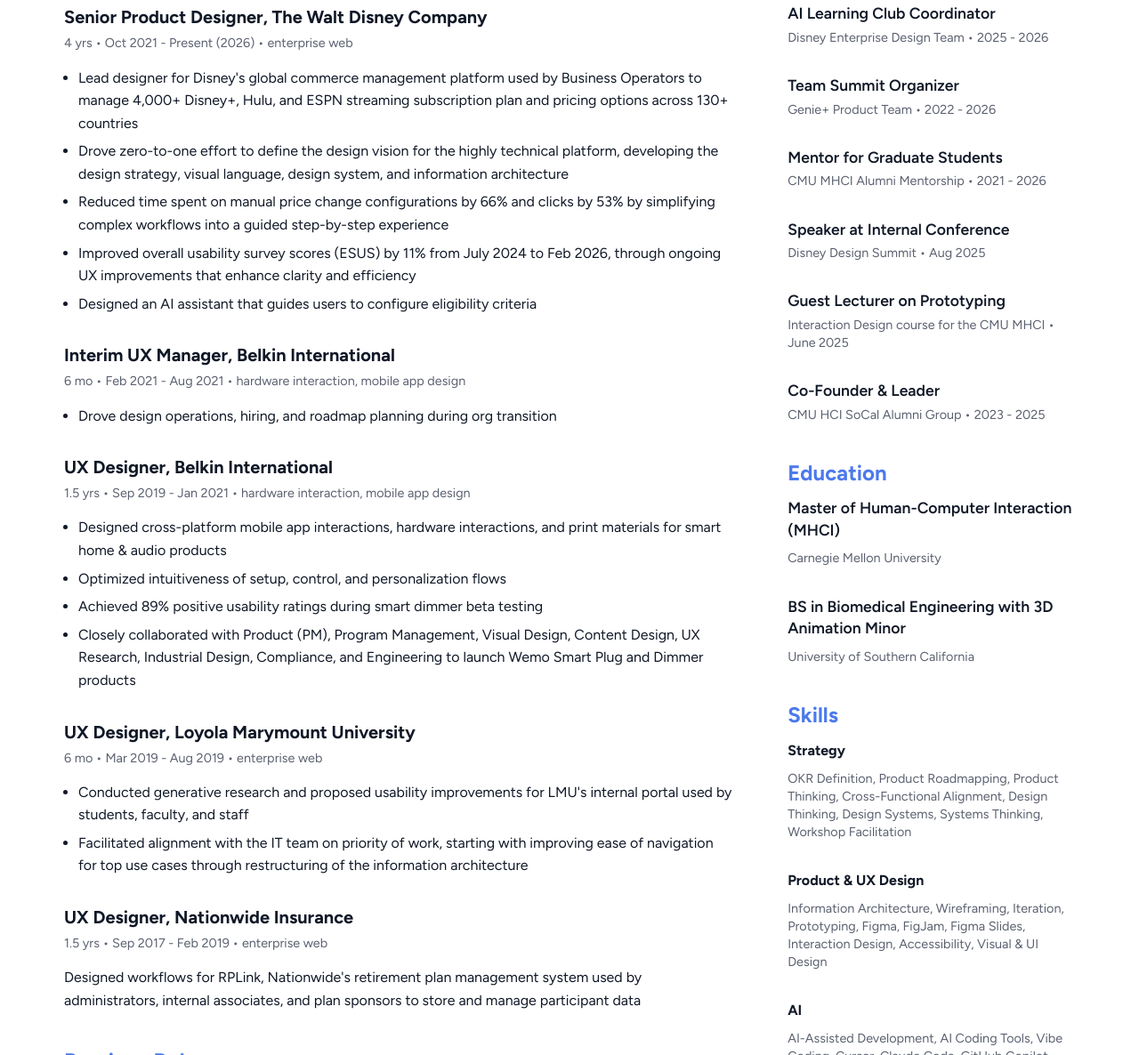
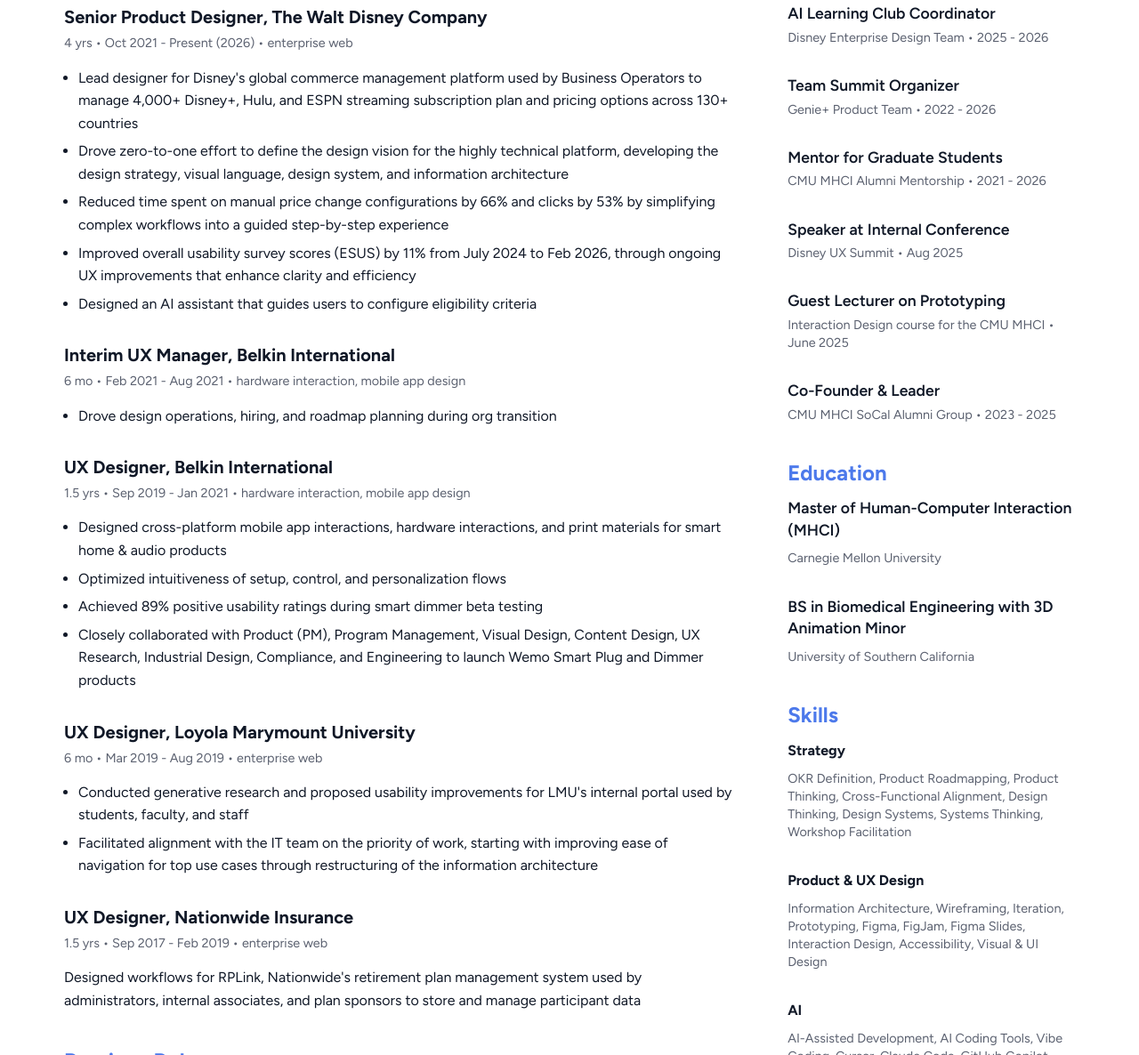
Before and after one commit to wincaroline/portfolio2026, a website: page resume.html in a window 1280 px wide. Shown: the part 555-1741 px from the top of the page at 89% size. Drawn offline with Linux system fonts and the light colour scheme.

Commit message:
Fixed a few typos

```diff
--- a/resume.html
+++ b/resume.html
@@ -111,7 +111,7 @@
               <p class="text-small mb-16">6 mo • Mar 2019 - Aug 2019 • enterprise web</p>
               <ul>
                 <li>Conducted generative research and proposed usability improvements for LMU's internal portal used by students, faculty, and staff</li>
-                <li>Facilitated alignment with the IT team on priority of work, starting with improving ease of navigation for top use cases through restructuring of the information architecture</li>
+                <li>Facilitated alignment with the IT team on the priority of work, starting with improving ease of navigation for top use cases through restructuring of the information architecture</li>
               </ul>
             </div>
 
@@ -177,7 +177,7 @@
             </div>
             <div class="resume-role">
               <h5 class="mb-4">Speaker at Internal Conference</h5>
-              <p class="text-small">Disney Design Summit • Aug 2025</p>
+              <p class="text-small">Disney UX Summit • Aug 2025</p>
             </div>
             <div class="resume-role">
               <h5 class="mb-4">Guest Lecturer on Prototyping</h5>
@@ -185,7 +185,7 @@
             </div>
             <div class="resume-role">
               <h5 class="mb-4">Co-Founder & Leader</h5>
-              <p class="text-small">CMU HCI SoCal Alumni Group • 2023 - 2025</p>
+              <p class="text-small">CMU MHCI SoCal Alumni Group • 2023 - 2025</p>
             </div>
 
 
```
Also changed, not shown: about.html (+3 -3 lines).
